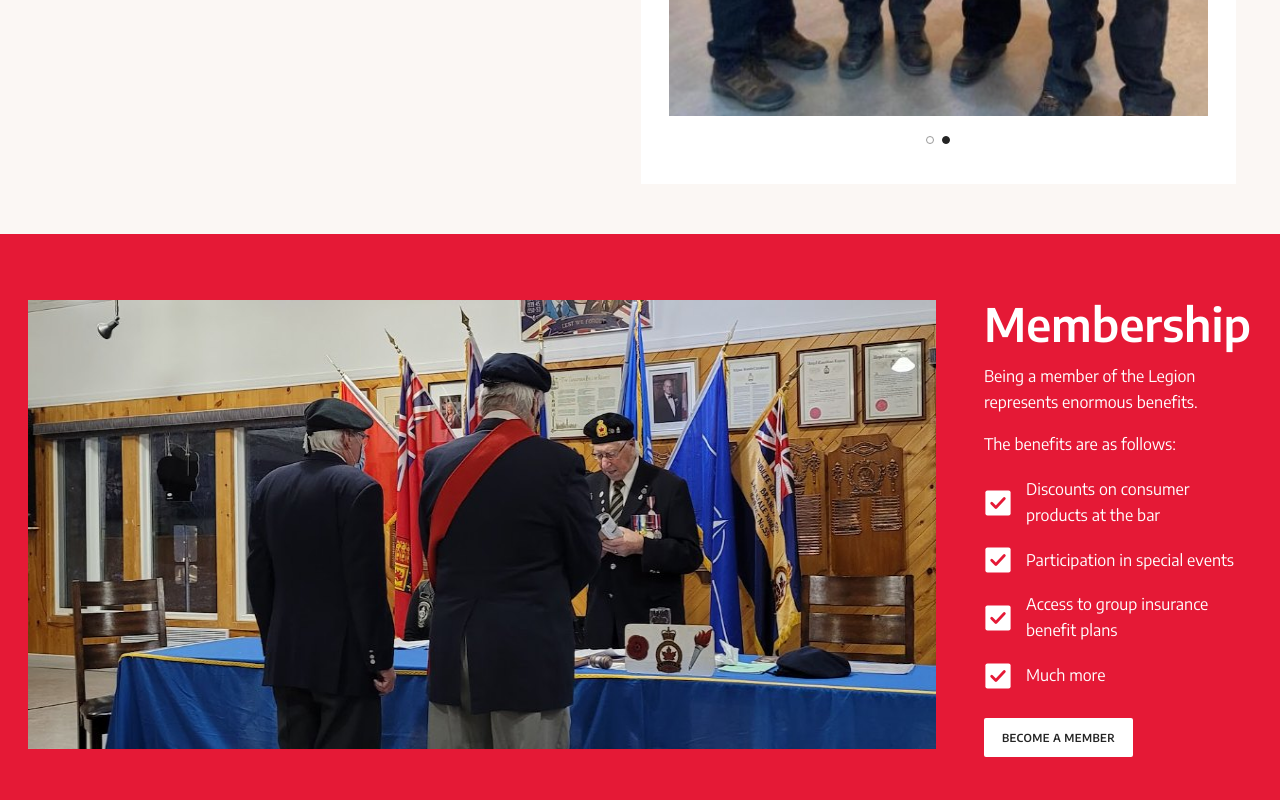
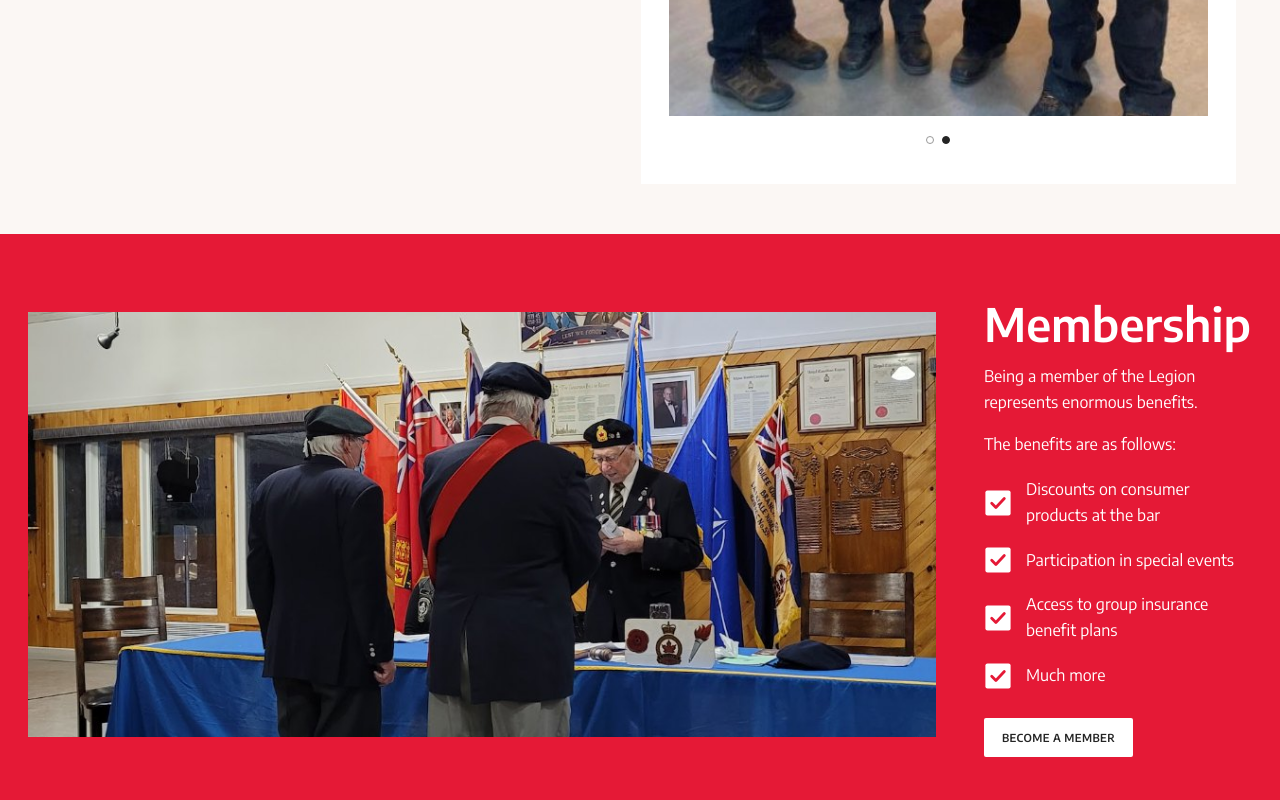
Before and after one commit to adamnormand/com-rclg, a plain HTML site: page index.html in a window 1280 px wide. Shown: the part 1579-2379 px from the top of the page. Drawn offline with Linux system fonts and the light colour scheme.

Commit message:
Images keep their proportions on mobile (height:auto)
Co-Authored-By: Claude Opus 5.5 <noreply@anthropic.com>
Claude-Session: https://claude.ai/code/session_01VjCD9fNEP6Z6yDJgxiWqAd

```diff
--- a/assets/site.css
+++ b/assets/site.css
@@ -6,7 +6,7 @@
 *,*::before,*::after{box-sizing:border-box}
 html{scroll-behavior:smooth;scroll-padding-top:90px}
 body{margin:0;font-family:"Encode Sans",Arial,Helvetica,sans-serif;font-size:16px;line-height:1.6;color:var(--muted);background:var(--white);-webkit-font-smoothing:antialiased}
-img{max-width:100%;display:block}
+img{max-width:100%;height:auto;display:block}
 a{color:inherit}
 h1,h2,h3,h4{font-weight:600;color:var(--ink);margin:0}
 p{margin:0 0 1em}
```
